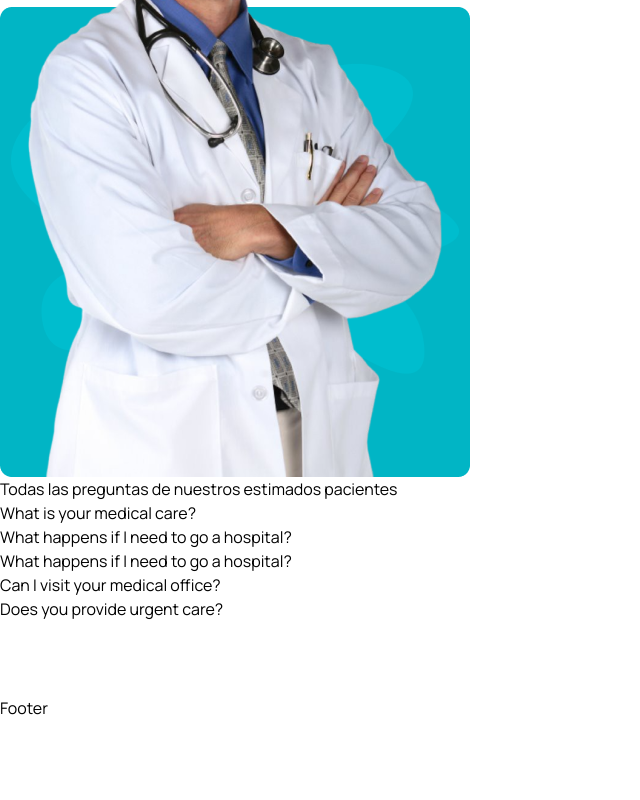
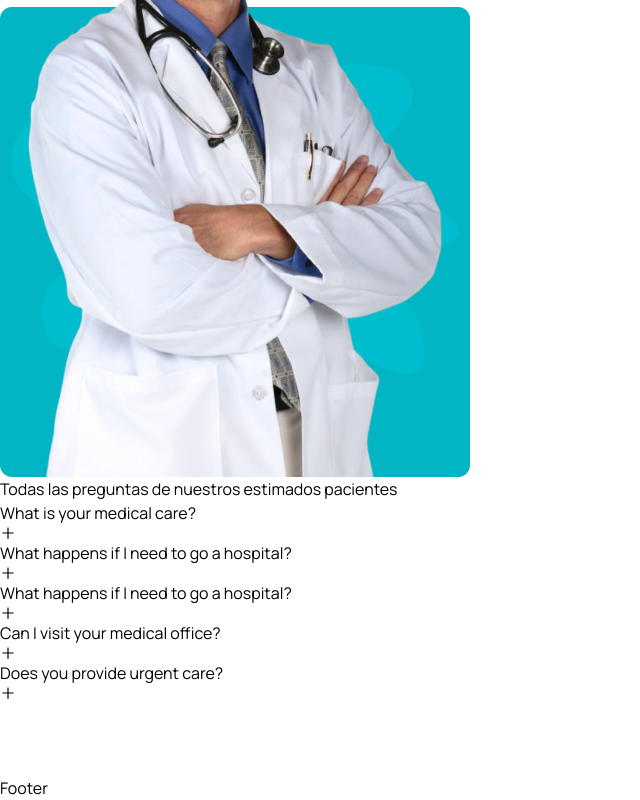
Before and after one commit to agt1984/atencionPsicologica, a React (Vite) app in the folder frontend/: page / in a window 1280 px wide. Shown: the part 7002-7802 px from the top of the page, without its empty margins (0-640 px from the left). Before the commit the page ends 7722 px from the top, so only its background shows below. Built offline with nearby package versions, Linux system fonts and the light colour scheme; the HTML template or start-up script is replaced by a standard one.

Commit message:
faq item modief

```diff
--- a/frontend/src/components/Faq/FaqItem.jsx
+++ b/frontend/src/components/Faq/FaqItem.jsx
@@ -10,15 +10,19 @@
     }
 
     return (
-        <div className='p-3 lg:p-5 rounded-[12px] border border-solid border-[#D9DCE2] mb-5 cursor-pointer'>
-            <div className='flex items-center justify-between gap-5'>
-                <h4 className='text-[16px] leading-7 lg:text-[22px] lg:leading-8 text-headingColor'>
-                    {item.question}
-                </h4>
-                <div className={` w-7 h-7 lg:w-8 lg:h-8 border border-solid border-[#141F21] rounded flex items-center justify-center`}></div>
-            </div>
+      <div className="p-3 lg:p-5 rounded-[12px] border border-solid border-[#D9DCE2] mb-5 cursor-pointer">
+        <div className="flex items-center justify-between gap-5">
+          <h4 className="text-[16px] leading-7 lg:text-[22px] lg:leading-8 text-headingColor">
+            {item.question}
+          </h4>
+          <div
+            className={` w-7 h-7 lg:w-8 lg:h-8 border border-solid border-[#141F21] rounded flex items-center justify-center`}
+          >
+            {isOpen ? <AiOutlineMinus /> : <AiOutlinePlus />}
+          </div>
         </div>
-    )
-}
+      </div>
+    );
+};
 
 export default FaqItem
```
